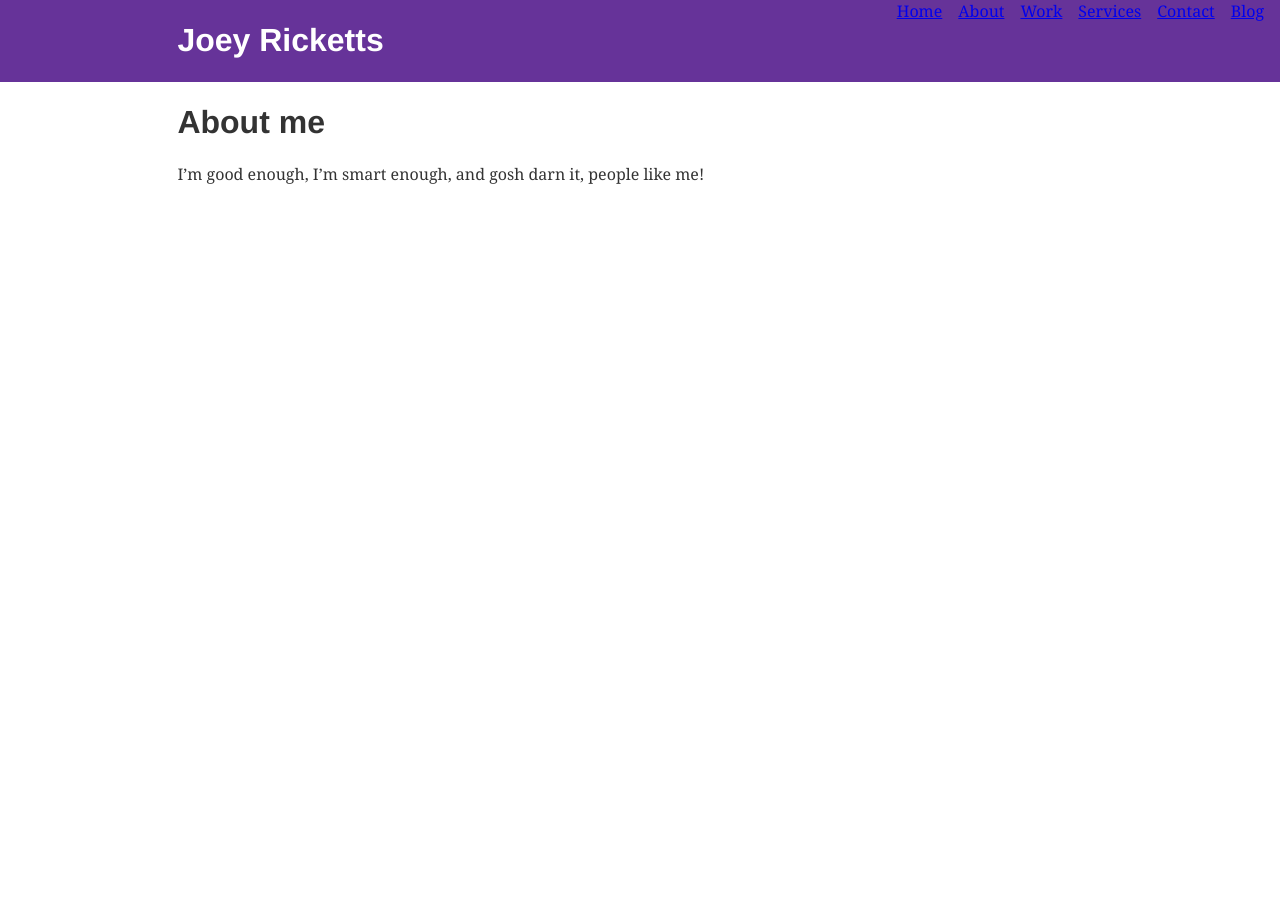
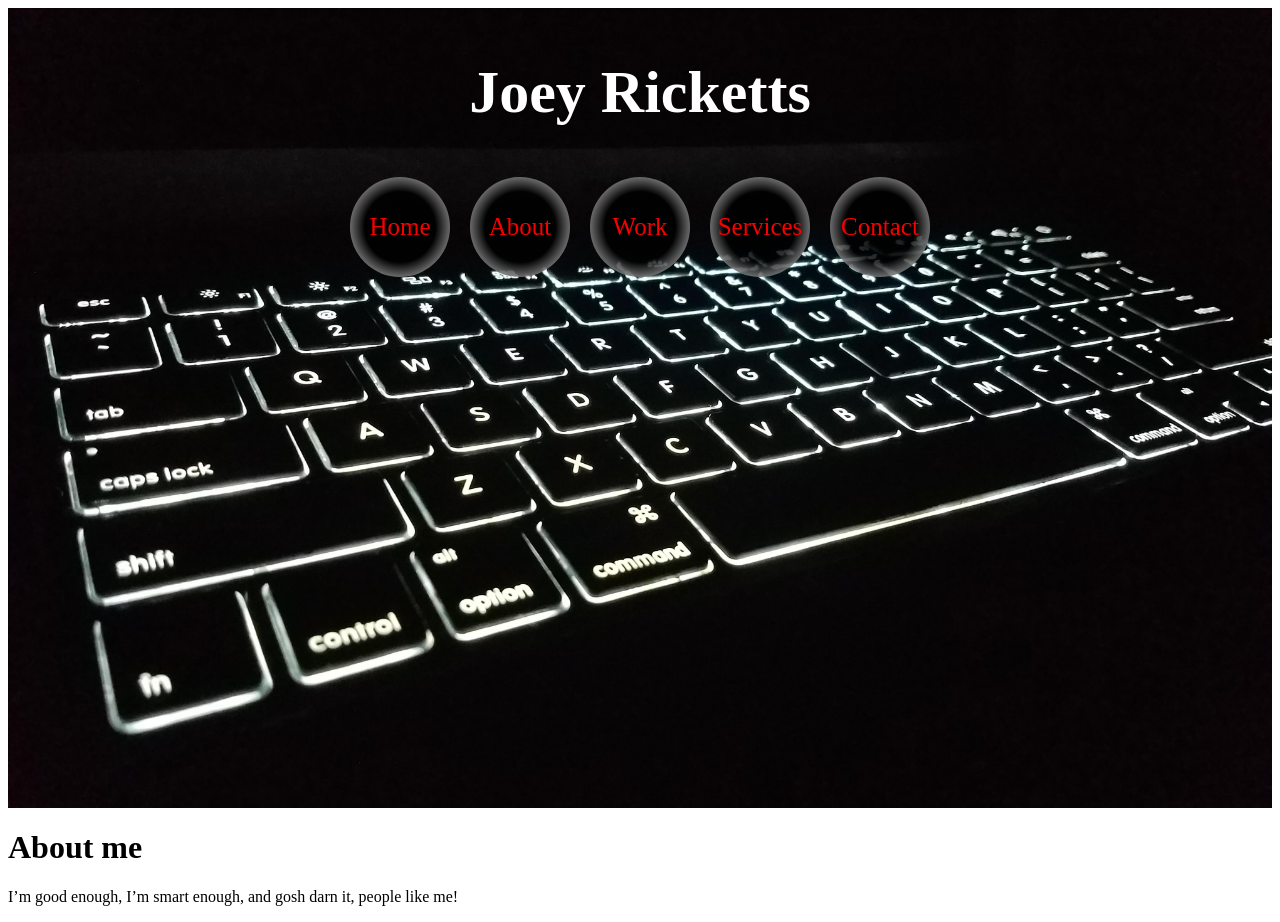
Before and after one commit to JoeyR84/portfolio, a Gatsby site: page /about in a window 1280 px wide. Before the commit the page ends 800 px from the top, so only its background shows below. Built offline with nearby package versions, Linux system fonts and the light colour scheme; Gatsby itself is replaced by a stand-in of ours; some packages are replaced by stand-ins of ours.

Commit message:
added background image and nav bar and working on animations

```diff
--- a/gatsby-config.js
+++ b/gatsby-config.js
@@ -13,10 +13,12 @@ module.exports = {
         background_color: '#663399',
         theme_color: '#663399',
         display: 'minimal-ui',
-        icon: 'src/images/gatsby-icon.png', // This path is relative to the root of the site.
+        icon: 'src/images/logo.jpg', // This path is relative to the root of the site.
       },
     },
     'gatsby-plugin-offline',
+    `gatsby-plugin-sharp`,
+    `gatsby-transformer-sharp`,
     {
       resolve: `gatsby-source-filesystem`,
       options: {
@@ -24,13 +26,14 @@ module.exports = {
         path: `${__dirname}/src/`,
       },
     },
+    {
+      resolve: `gatsby-source-filesystem`,
+      options: {
+        name: `img`,
+        path: `${__dirname}/src/images/`,
+      },
+    },
     `gatsby-transformer-remark`,
     `gatsby-plugin-emotion`,
-    {
-      resolve: `gatsby-plugin-typography`,
-      options: {
-        pathToConfigModule: `src/utils/typography.js`,
-      },
-    },
   ],
 }
--- a/gatsby-node.js
+++ b/gatsby-node.js
@@ -1,7 +1,46 @@
-/**
- * Implement Gatsby's Node APIs in this file.
- *
- * See: https://www.gatsbyjs.org/docs/node-apis/
- */
+const path = require(`path`)
+const { createFilePath } = require(`gatsby-source-filesystem`)
 
-// You can delete this file if you're not using it
+exports.onCreateNode = ({ node, getNode, actions }) => {
+  const { createNodeField } = actions
+  if (node.internal.type === `MarkdownRemark`) {
+    const slug = createFilePath({ node, getNode, basePath: `pages` })
+    createNodeField({
+      node,
+      name: `slug`,
+      value: slug,
+    })
+  }
+}
+
+exports.createPages = ({ graphql, actions }) => {
+  const { createPage } = actions
+  return new Promise((resolve, reject) => {
+    graphql(`
+      {
+        allMarkdownRemark {
+          edges {
+            node {
+              fields {
+                slug
+              }
+            }
+          }
+        }
+      }
+    `).then(result => {
+      result.data.allMarkdownRemark.edges.forEach(({ node }) => {
+        createPage({
+          path: node.fields.slug,
+          component: path.resolve(`./src/templates/blog-post.js`),
+          context: {
+            // Data passed to context is available
+            // in page queries as GraphQL variables.
+            slug: node.fields.slug,
+          },
+        })
+      })
+      resolve()
+    })
+  })
+}
--- a/src/components/Nav.js
+++ b/src/components/Nav.js
@@ -1,21 +1,68 @@
 import React from 'react'
 import { Link } from 'gatsby'
-
-const ListLink = props => (
-  <li style={{ display: `inline-block`, marginRight: `1rem` }}>
-    <Link to={props.to}>{props.children}</Link>
-  </li>
-)
+import styled from 'react-emotion'
 
 const Nav = () => (
-  <ul style={{ listStyle: `none`, float: `right` }}>
-    <ListLink to="/">Home</ListLink>
-    <ListLink to="/about/">About</ListLink>
-    <ListLink to="/work/">Work</ListLink>
-    <ListLink to="/services/">Services</ListLink>
-    <ListLink to="/contact/">Contact</ListLink>
-    <ListLink to="/blog/">Blog</ListLink>
-  </ul>
+  <UL>
+    <Link to="/" style={{ textDecoration: `none` }}>
+      <LI>
+        <Text>Home</Text>
+      </LI>
+    </Link>
+    <Link to="/about/" style={{ textDecoration: `none` }}>
+      <LI>
+        <Text>About</Text>
+      </LI>
+    </Link>
+    <Link to="/work/" style={{ textDecoration: `none` }}>
+      <LI>
+        <Text>Work</Text>
+      </LI>
+    </Link>
+    <Link to="/services/" style={{ textDecoration: `none` }}>
+      <LI>
+        <Text>Services</Text>
+      </LI>
+    </Link>
+    <Link to="/contact/" style={{ textDecoration: `none` }}>
+      <LI>
+        <Text>Contact</Text>
+      </LI>
+    </Link>
+    {/* <Link to="/blog/" style={{ textDecoration: `none` }}>
+      <LI>
+        <Text>Blog</Text>
+      </LI>
+    </Link> */}
+  </UL>
 )
 
 export default Nav
+
+const LI = styled('div')`
+  height: 100px;
+  width: 100px;
+  flex-wrap: wrap;
+  display: inline-flex;
+  background-image: radial-gradient(
+    circle,
+    #000,
+    rgba(0, 0, 0, 0.8),
+    rgb(255, 255, 255, 1)
+  );
+  border-radius: 90px;
+  text-align: center;
+  justify-content: space-around;
+  margin: 10px;
+`
+const Text = styled('p')`
+  color: #f90000;
+  font-size: 25px;
+  justify-content: center;
+  align-self: center;
+`
+const UL = styled('div')`
+  display: inline-flex;
+  width: 100%;
+  flex-wrap: wrap;
+`
--- a/src/components/header.js
+++ b/src/components/header.js
@@ -1,33 +1,78 @@
-import React from 'react'
+import React, { Component } from 'react'
+import ReactDOM from 'react-dom'
 import { Link } from 'gatsby'
+import styled from 'react-emotion'
+import Img from 'gatsby-image'
 
-const Header = ({ siteTitle }) => (
-  <div
-    style={{
-      background: 'rebeccapurple',
-      marginBottom: '1.45rem',
-    }}
-  >
-    <div
-      style={{
-        margin: '0 auto',
-        maxWidth: 960,
-        padding: '1.45rem 1.0875rem',
-      }}
-    >
-      <h1 style={{ margin: 0 }}>
-        <Link
-          to="/"
+import Nav from './Nav'
+
+export default class Header extends Component {
+  componentDidUpdate(prevProps, prevState) {
+    console.log(this.props.location.pathname)
+    if (this.props.location.pathname == '/') {
+      console.log(this.container)
+    } else {
+      this.container.animate([{ height: '100vh' }, { height: '35vh' }], {
+        duration: 300,
+        fill: 'forwards',
+        easing: 'cubic-bezier(0.86, 0, 0.07, 1)',
+        iterations: 1,
+      })
+    }
+  }
+  render() {
+    return (
+      <Container
+        ref={container => (this.container = ReactDOM.findDOMNode(container))}
+      >
+        <HeaderContainer>
+          <div>
+            <Link to="/" style={{ textDecoration: `none` }}>
+              <Title>{this.props.siteTitle}</Title>
+            </Link>
+          </div>
+          <NavContainer>
+            <Nav />
+          </NavContainer>
+        </HeaderContainer>
+        <Img
+          sizes={this.props.image.sizes}
           style={{
-            color: 'white',
-            textDecoration: 'none',
+            position: 'absolute',
+            left: 0,
+            top: 0,
+            width: '100%',
+            height: '100%',
           }}
-        >
-          {siteTitle}
-        </Link>
-      </h1>
-    </div>
-  </div>
-)
+        />
+      </Container>
+    )
+  }
+}
 
-export default Header
+const Container = styled('div')`
+  height: 100vh;
+  display: flex;
+  flex-direction: column;
+  overflow: hidden;
+  position: relative;
+`
+
+const NavContainer = styled('div')`
+  justify-self: flex-end;
+`
+
+const Title = styled('h1')`
+  color: #fff;
+  font-size: 60px;
+  text-decoration: none;
+  display: flex;
+  justify-content: space-around;
+`
+const HeaderContainer = styled('div')`
+  margin: 0 auto;
+  max-width: 960px;
+  padding: 10px;
+  position: relative;
+  z-index: 2;
+`
--- a/src/components/layout.js
+++ b/src/components/layout.js
@@ -2,10 +2,11 @@ import React from 'react'
 import PropTypes from 'prop-types'
 import Helmet from 'react-helmet'
 import { StaticQuery, graphql } from 'gatsby'
-import Nav from './Nav'
+import styled from 'react-emotion'
+
 import Header from './header'
 
-const Layout = ({ children }) => (
+const Layout = ({ children, location }) => (
   <div>
     <StaticQuery
       query={graphql`
@@ -15,10 +16,15 @@ const Layout = ({ children }) => (
               title
             }
           }
+          image: imageSharp(original: { src: { regex: "/darkeysSmall/" } }) {
+            sizes(maxWidth: 1240, grayscale: true) {
+              ...GatsbyImageSharpSizes
+            }
+          }
         }
       `}
       render={data => (
-        <>
+        <Container>
           <Helmet
             title={data.site.siteMetadata.title}
             meta={[
@@ -28,19 +34,13 @@ const Layout = ({ children }) => (
           >
             <html lang="en" />
           </Helmet>
-          <Nav />
-          <Header siteTitle={data.site.siteMetadata.title} />
-          <div
-            style={{
-              margin: '0 auto',
-              maxWidth: 960,
-              padding: '0px 1.0875rem 1.45rem',
-              paddingTop: 0,
-            }}
-          >
-            {children}
-          </div>
-        </>
+          <Header
+            siteTitle={data.site.siteMetadata.title}
+            image={data.image}
+            location={location}
+          />
+          <div>{children}</div>
+        </Container>
       )}
     />
   </div>
@@ -50,4 +50,6 @@ Layout.propTypes = {
   children: PropTypes.node.isRequired,
 }
 
+const Container = styled('div')``
+
 export default Layout
--- a/src/pages/about.js
+++ b/src/pages/about.js
@@ -1,8 +1,8 @@
 import React from 'react'
 import Layout from '../components/layout'
 
-export default () => (
-  <Layout>
+export default props => (
+  <Layout location={props.location}>
     <div>
       <h1>About me</h1>
       <p>
--- a/src/pages/blog.js
+++ b/src/pages/blog.js
@@ -1,20 +1,23 @@
 import React from 'react'
-import { graphql } from 'gatsby'
+import { Link, graphql } from 'gatsby'
 
 import Layout from '../components/layout'
 
-export default ({ data }) => (
-  <Layout>
+export default ({ data, location }) => (
+  <Layout location={location}>
     <div>
       <h1>Blog</h1>
       <div>
-        {data.allMarkdownRemark.edges.map(({ node }) => (
+        {data.allMarkdownRemark.edges.map(({ node, props }) => (
           <div key={node.id}>
-            <h3>
-              {node.frontmatter.title}
-              <span> - {node.frontmatter.date}</span>
-            </h3>
-            <p>{node.excerpt}</p>
+            <Link to={node.fields.slug}>
+              {console.log(node)}
+              <h3>
+                {node.frontmatter.title}
+                <span> - {node.frontmatter.date}</span>
+              </h3>
+              <p>{node.excerpt}</p>
+            </Link>
           </div>
         ))}
       </div>
@@ -22,15 +25,19 @@ export default ({ data }) => (
   </Layout>
 )
 
-export const postQuery = graphql`
+export const query = graphql`
   query {
     allMarkdownRemark(sort: { fields: [frontmatter___date], order: DESC }) {
       totalCount
       edges {
         node {
+          id
           frontmatter {
             title
-            date
+            date(formatString: "DD MMMM, YYYY")
+          }
+          fields {
+            slug
           }
           excerpt
         }
--- a/src/pages/contact.js
+++ b/src/pages/contact.js
@@ -1,8 +1,8 @@
 import React from 'react'
 import Layout from '../components/layout'
 
-export default () => (
-  <Layout>
+export default props => (
+  <Layout location={props.location}>
     <div>
       <h1>I'd love to talk! Email me at the address below</h1>
       <p>
--- a/src/pages/index.js
+++ b/src/pages/index.js
@@ -1,14 +1,12 @@
 import React from 'react'
-import { Link } from 'gatsby'
 
 import Layout from '../components/layout'
 
-const IndexPage = () => (
-  <Layout>
+const IndexPage = props => (
+  <Layout location={props.location}>
     <h1>Hi people</h1>
     <p>Welcome to your new Gatsby site.</p>
     <p>Now go build something great.</p>
-    <Link to="/">Go here</Link>
   </Layout>
 )
 
--- a/src/pages/services.js
+++ b/src/pages/services.js
@@ -1,8 +1,8 @@
 import React from 'react'
 import Layout from '../components/layout'
 
-export default () => (
-  <Layout>
+export default props => (
+  <Layout location={props.location}>
     <div>
       <h1>these are the services I offer</h1>
     </div>
--- a/src/pages/work.js
+++ b/src/pages/work.js
@@ -1,8 +1,8 @@
 import React from 'react'
 import Layout from '../components/layout'
 
-export default () => (
-  <Layout>
+export default props => (
+  <Layout location={props.location}>
     <div>
       <h1>My Previous Work</h1>
       <p>i do work</p>
--- a/src/utils/typography.js
+++ /dev/null
@@ -1,6 +0,0 @@
-import Typography from 'typography'
-import irvingTheme from 'typography-theme-irving'
-
-const typography = new Typography(irvingTheme)
-
-export default typography
```
Also changed, not shown: package.json (+6 -3 lines), src/templates/blog-post.js (added, +27 -0 lines), src/images/darkeysSmall.jpg (added), src/images/logo.jpg (added), 1 other file.
